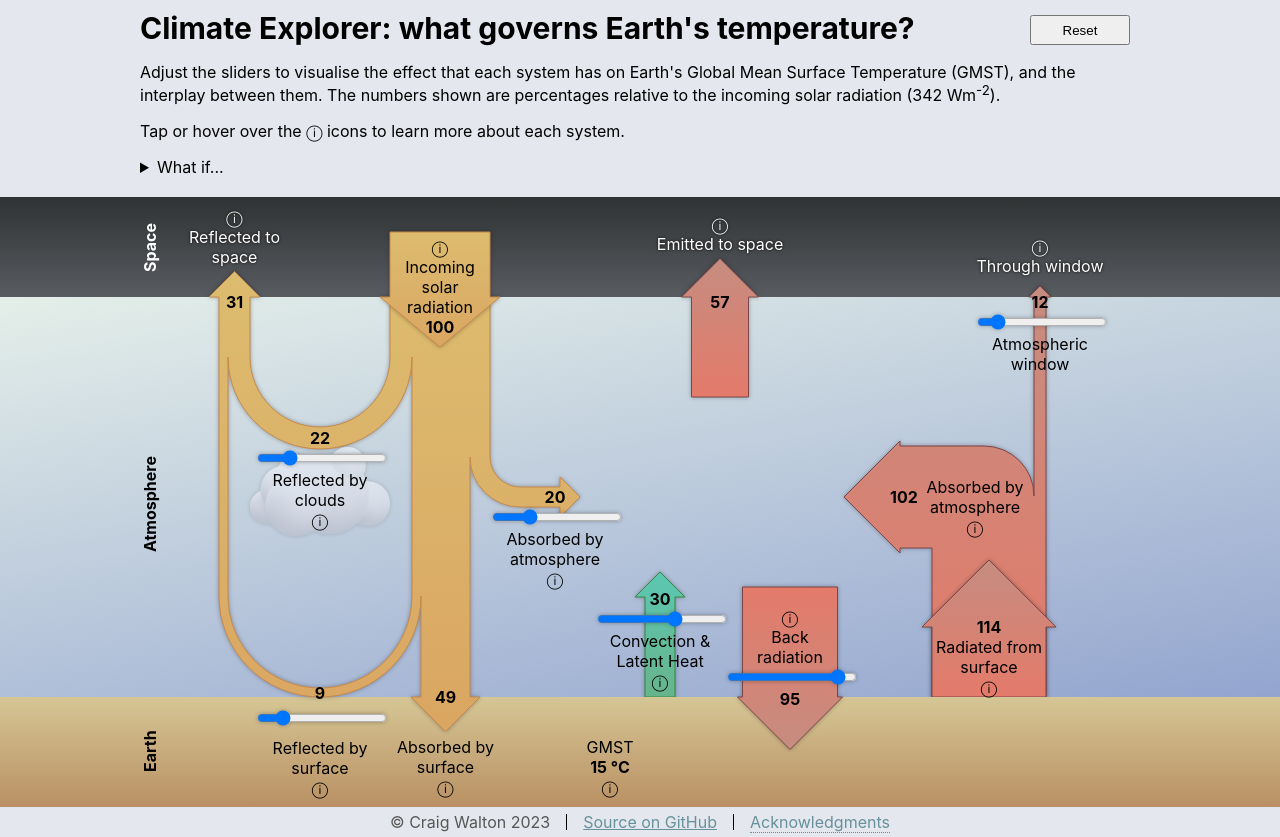
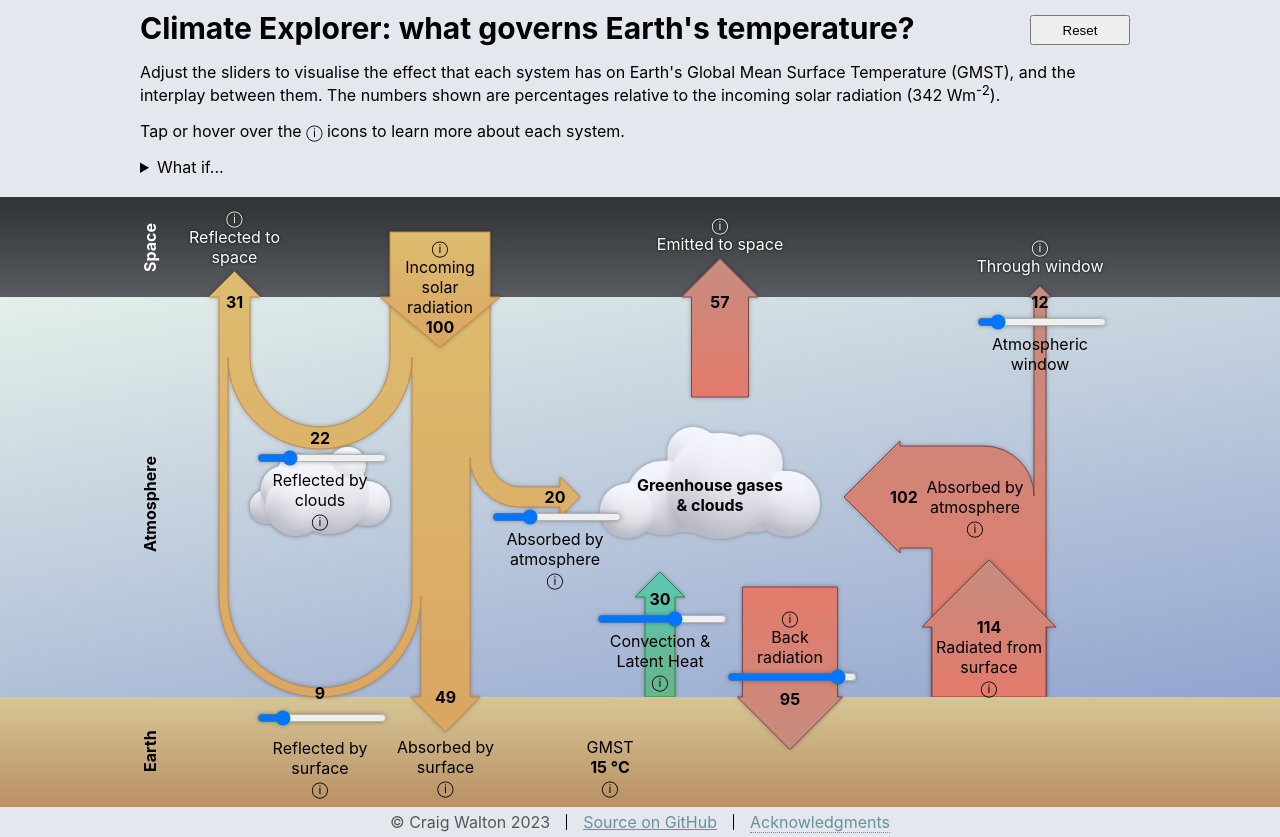
Before and after one commit to craigwalton/ClimateApp, a React (Create React App) app: page / in a window 1280 px wide. Built offline with nearby package versions, Linux system fonts and the light colour scheme.

Commit message:
Adjust z-index such that clouds are visible.

```diff
--- a/src/App.js
+++ b/src/App.js
@@ -157,7 +157,7 @@ function App() {
                 </div>
             </header>
             <main>
-                <div className="centered">
+                <div className="centered" style={{zIndex: 1}}>
                     <div className={"layer-label-container"}>
                         <label className={"layer-text"} style={{left: 505, color: "white"}}>Space</label>
                         <label className={"layer-text"} style={{left: 225}}>Atmosphere</label>
```
